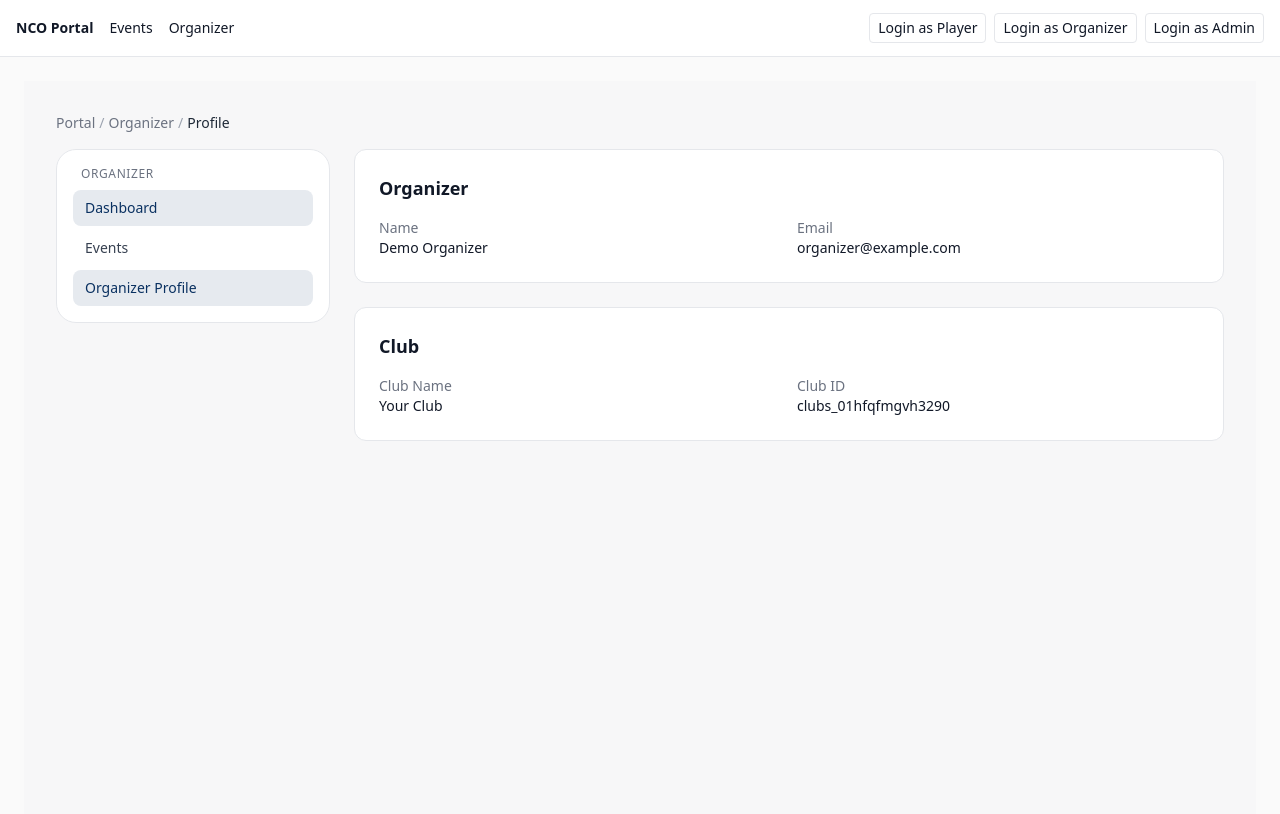
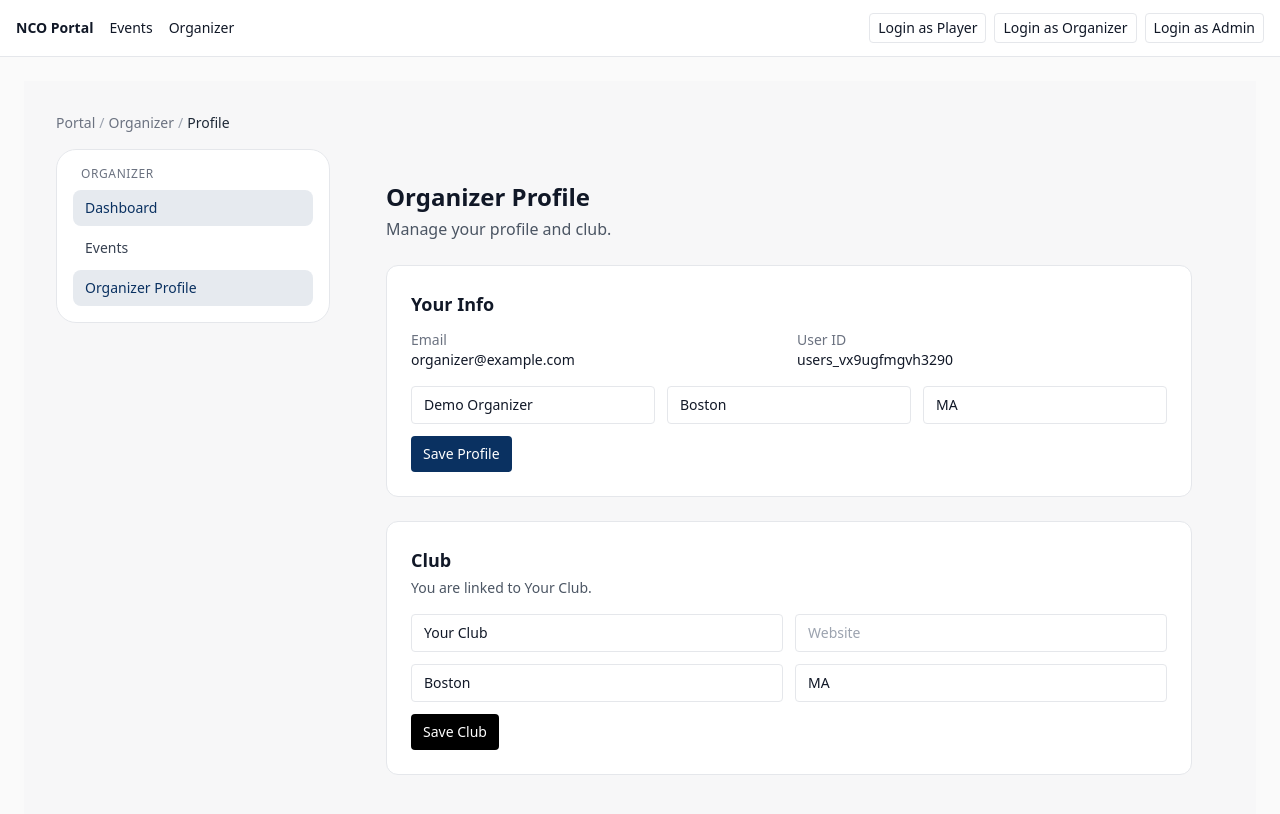
Before and after one commit to wearenationalcornhole/nco-site, a Next.js app: page /portal/org/profile in a window 1280 px wide. Shown: the top 814 px of the page. Built offline with nearby package versions, Linux system fonts and the light colour scheme; no server answers.

Commit message:
Organizer Profile: UI + fixes + schema alignment

```diff
--- a/app/portal/org/profile/Client.tsx
+++ b/app/portal/org/profile/Client.tsx
@@ -2,81 +2,184 @@
 
 import { useEffect, useState } from 'react'
 import Spinner from '@/components/ui/Spinner'
+import Toast from '@/components/ui/Toast'
 
 type OrgProfile = {
-  user: { id: string; name?: string | null; email: string }
-  club?: { id: string; name: string } | null
+  user: {
+    id: string
+    email: string
+    name: string | null
+    city: string | null
+    state: string | null
+    profile_image: string | null
+  }
+  club: {
+    id: string
+    name: string
+    city: string | null
+    state: string | null
+    logo_url: string | null
+    website: string | null
+  } | null
 }
 
 export default function Client() {
+  const [loading, setLoading] = useState(true)
+  const [toast, setToast] = useState<{ msg: string; kind: 'success' | 'error' } | null>(null)
   const [data, setData] = useState<OrgProfile | null>(null)
-  const [loading, setLoading] = useState(true)
-  const [error, setError] = useState<string | null>(null)
+
+  // editable form state
+  const [name, setName] = useState('')
+  const [city, setCity] = useState('')
+  const [stateVal, setStateVal] = useState('')
+  const [clubName, setClubName] = useState('')
+  const [clubCity, setClubCity] = useState('')
+  const [clubState, setClubState] = useState('')
+  const [clubWebsite, setClubWebsite] = useState('')
 
   useEffect(() => {
     let alive = true
-    ;(async () => {
+    async function load() {
+      setLoading(true)
       try {
         const res = await fetch('/portal/api/org/profile', { cache: 'no-store' })
         if (!res.ok) throw new Error('Failed to load organizer profile')
-        const json = (await res.json()) as OrgProfile
+        const json: OrgProfile = await res.json()
         if (!alive) return
         setData(json)
+
+        // seed form
+        setName(json.user.name ?? '')
+        setCity(json.user.city ?? '')
+        setStateVal(json.user.state ?? '')
+        setClubName(json.club?.name ?? '')
+        setClubCity(json.club?.city ?? '')
+        setClubState(json.club?.state ?? '')
+        setClubWebsite(json.club?.website ?? '')
       } catch (e: any) {
         if (!alive) return
-        setError(e?.message ?? 'Error loading profile')
+        setToast({ msg: e?.message ?? 'Load error', kind: 'error' })
       } finally {
-        if (alive) setLoading(false)
+        if (!alive) return
+        setLoading(false)
       }
-    })()
+    }
+    load()
     return () => { alive = false }
   }, [])
 
+  async function saveUser(e: React.FormEvent) {
+    e.preventDefault()
+    try {
+      const res = await fetch('/portal/api/org/profile', {
+        method: 'POST',
+        headers: { 'Content-Type': 'application/json' },
+        body: JSON.stringify({
+          action: 'saveUser',
+          user: { name, city, state: stateVal },
+        }),
+      })
+      if (!res.ok) throw new Error((await res.json())?.error ?? 'Save failed')
+      const updated: OrgProfile = await res.json()
+      setData(updated)
+      setToast({ msg: 'Profile saved', kind: 'success' })
+    } catch (e: any) {
+      setToast({ msg: e?.message ?? 'Save failed', kind: 'error' })
+    }
+  }
+
+  async function saveClub(e: React.FormEvent) {
+    e.preventDefault()
+    try {
+      const res = await fetch('/portal/api/org/profile', {
+        method: 'POST',
+        headers: { 'Content-Type': 'application/json' },
+        body: JSON.stringify({
+          action: 'saveClub',
+          club: { name: clubName, city: clubCity, state: clubState, website: clubWebsite },
+        }),
+      })
+      if (!res.ok) throw new Error((await res.json())?.error ?? 'Save failed')
+      const updated: OrgProfile = await res.json()
+      setData(updated)
+      setToast({ msg: 'Club saved', kind: 'success' })
+    } catch (e: any) {
+      setToast({ msg: e?.message ?? 'Save failed', kind: 'error' })
+    }
+  }
+
   if (loading) {
     return (
-      <div className="flex items-center gap-2 text-gray-600">
-        <Spinner /> Loading profile…
+      <div className="h-48 grid place-content-center text-gray-600">
+        <div className="flex items-center gap-2"><Spinner /> Loading…</div>
       </div>
     )
   }
 
-  if (error || !data) {
-    return <div className="text-red-600">Failed to load profile. {error ?? ''}</div>
+  if (!data) {
+    return <div className="p-6 text-gray-600">No profile data</div>
   }
 
   return (
-    <div className="space-y-6">
-      <section className="rounded-xl border bg-white p-6">
-        <h2 className="text-lg font-semibold">Organizer</h2>
-        <dl className="mt-4 grid grid-cols-1 sm:grid-cols-2 gap-4 text-sm">
-          <div>
-            <dt className="text-gray-500">Name</dt>
-            <dd className="font-medium">{data.user.name ?? '—'}</dd>
+    <div className="mx-auto max-w-5xl px-4 sm:px-6 lg:px-8 py-8">
+      <h1 className="text-2xl font-bold">Organizer Profile</h1>
+      <p className="text-gray-600 mt-1">Manage your profile and club.</p>
+
+      {/* User */}
+      <section className="mt-6 rounded-xl border bg-white p-6">
+        <h2 className="text-lg font-semibold">Your Info</h2>
+        <dl className="mt-3 text-sm grid grid-cols-1 sm:grid-cols-2 gap-4">
+          <div><dt className="text-gray-500">Email</dt><dd className="font-medium">{data.user.email}</dd></div>
+          <div><dt className="text-gray-500">User ID</dt><dd className="font-medium break-all">{data.user.id}</dd></div>
+        </dl>
+
+        <form onSubmit={saveUser} className="mt-4 grid grid-cols-1 sm:grid-cols-3 gap-3">
+          <input className="rounded border px-3 py-2 text-sm" placeholder="Name"
+            value={name} onChange={(e)=>setName(e.target.value)} />
+          <input className="rounded border px-3 py-2 text-sm" placeholder="City"
+            value={city} onChange={(e)=>setCity(e.target.value)} />
+          <input className="rounded border px-3 py-2 text-sm" placeholder="State"
+            value={stateVal} onChange={(e)=>setStateVal(e.target.value)} />
+          <div className="sm:col-span-3">
+            <button className="rounded bg-usaBlue text-white px-3 py-2 text-sm hover:opacity-90">Save Profile</button>
           </div>
-          <div>
-            <dt className="text-gray-500">Email</dt>
-            <dd className="font-medium">{data.user.email}</dd>
-          </div>
-        </dl>
+        </form>
       </section>
 
-      <section className="rounded-xl border bg-white p-6">
+      {/* Club */}
+      <section className="mt-6 rounded-xl border bg-white p-6">
         <h2 className="text-lg font-semibold">Club</h2>
         {data.club ? (
-          <dl className="mt-4 grid grid-cols-1 sm:grid-cols-2 gap-4 text-sm">
-            <div>
-              <dt className="text-gray-500">Club Name</dt>
-              <dd className="font-medium">{data.club.name}</dd>
-            </div>
-            <div>
-              <dt className="text-gray-500">Club ID</dt>
-              <dd className="font-medium">{data.club.id}</dd>
-            </div>
-          </dl>
+          <p className="text-sm text-gray-600 mt-1">You are linked to <span className="font-medium">{data.club.name}</span>.</p>
         ) : (
-          <p className="mt-3 text-gray-600">No club connected yet.</p>
+          <p className="text-sm text-gray-600 mt-1">No club yet—create one below.</p>
         )}
+
+        <form onSubmit={saveClub} className="mt-4 grid grid-cols-1 sm:grid-cols-2 gap-3">
+          <input className="rounded border px-3 py-2 text-sm" placeholder="Club name *" required
+            value={clubName} onChange={(e)=>setClubName(e.target.value)} />
+          <input className="rounded border px-3 py-2 text-sm" placeholder="Website"
+            value={clubWebsite} onChange={(e)=>setClubWebsite(e.target.value)} />
+          <input className="rounded border px-3 py-2 text-sm" placeholder="City"
+            value={clubCity} onChange={(e)=>setClubCity(e.target.value)} />
+          <input className="rounded border px-3 py-2 text-sm" placeholder="State"
+            value={clubState} onChange={(e)=>setClubState(e.target.value)} />
+          <div className="sm:col-span-2">
+            <button className="rounded bg-black text-white px-3 py-2 text-sm hover:opacity-90">
+              {data.club ? 'Save Club' : 'Create Club'}
+            </button>
+          </div>
+        </form>
       </section>
+
+      {toast && (
+        <Toast
+          key={toast.msg}
+          message={toast.msg}
+          kind={toast.kind}
+          onDone={() => setToast(null)}
+        />
+      )}
     </div>
   )
 }
--- a/app/portal/org/profile/page.tsx
+++ b/app/portal/org/profile/page.tsx
@@ -1,6 +1,9 @@
 // app/portal/org/profile/page.tsx
-import Client from './Client'
+import dynamic from 'next/dynamic'
 
-export default async function Page() {
+// Keep the page a Server Component and lazy-load the client UI
+const Client = dynamic(() => import('./Client'), { ssr: false })
+
+export default function Page() {
   return <Client />
 }
```
